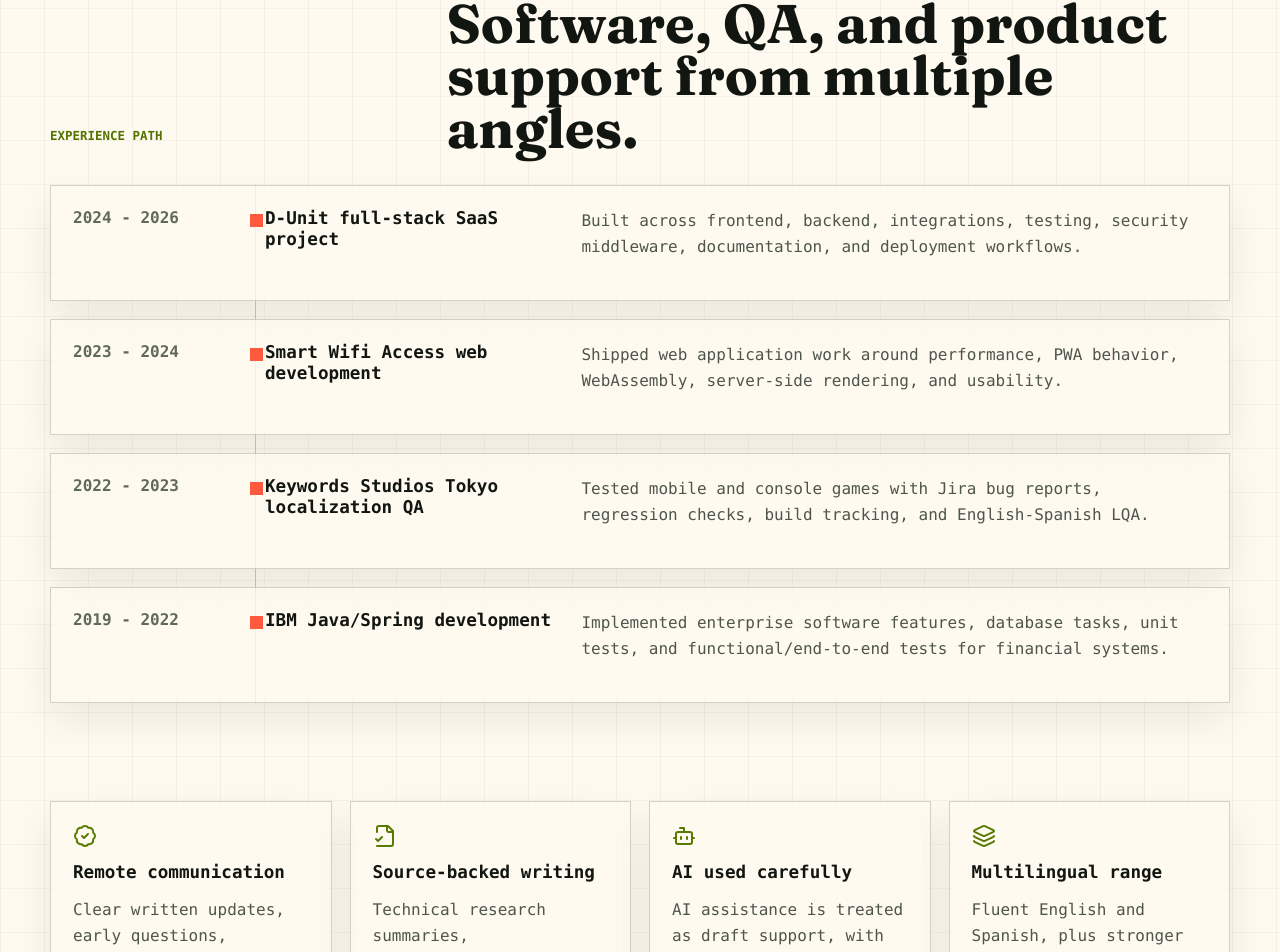
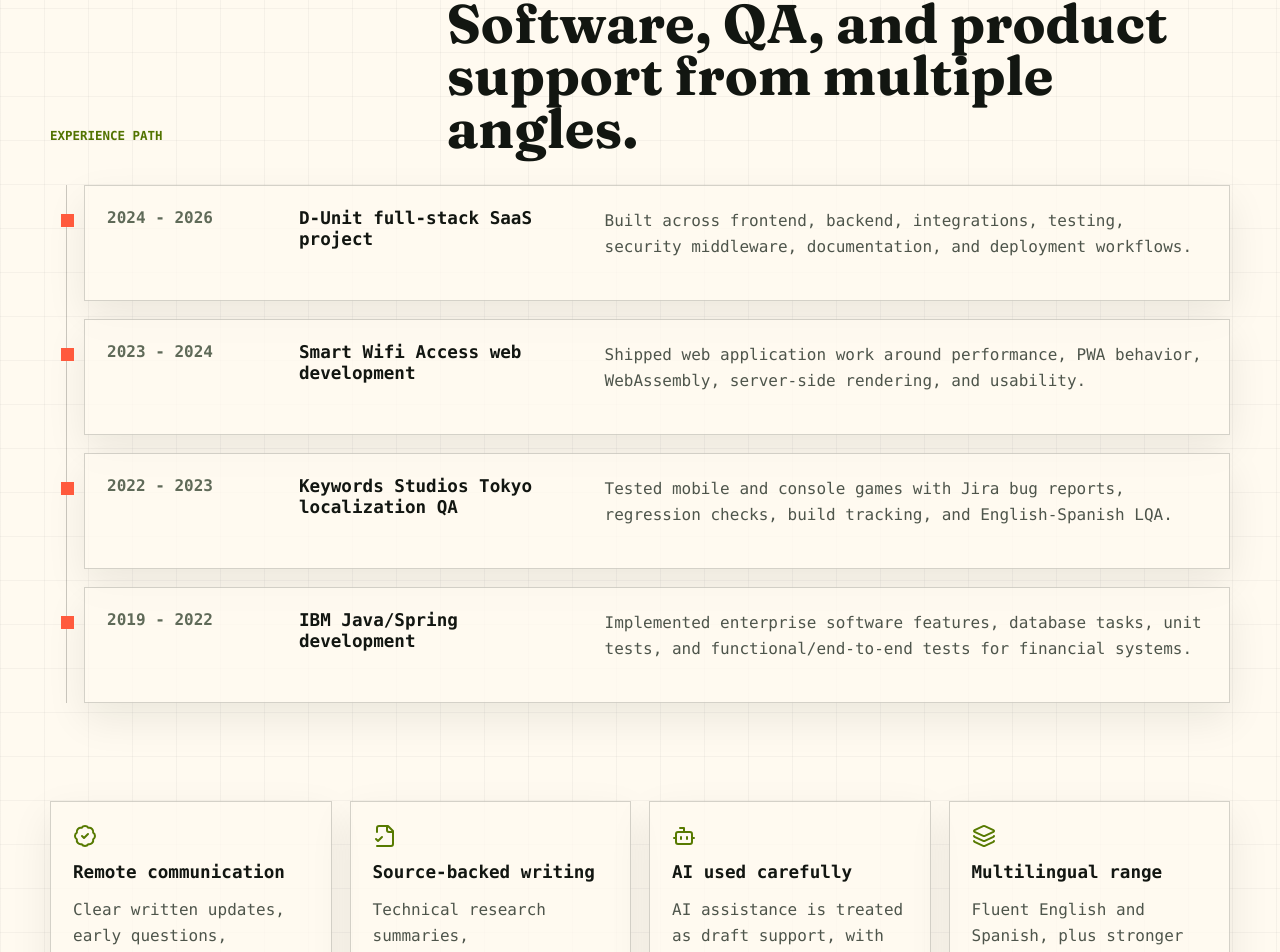
Before and after one commit to Nahuel149/balsas-nahuel-portfolio, a React (Vite) app: page / in a window 1280 px wide. Shown: the part 7999-8951 px from the top of the page. Built offline with nearby package versions, Linux system fonts and the light colour scheme; a web font is replaced by a local one.

Commit message:
fix: move timeline markers to gutter

```diff
--- a/src/styles.css
+++ b/src/styles.css
@@ -901,7 +901,8 @@ h3 {
 
 .timeline {
   position: relative;
-  --timeline-marker-left: 205px;
+  --timeline-marker-left: 16px;
+  padding-left: 34px;
 }
 
 .timeline::before {
@@ -927,7 +928,7 @@ h3 {
 .timelineItem::before {
   position: absolute;
   top: 28px;
-  left: calc(var(--timeline-marker-left) - 6px);
+  left: -24px;
   width: 13px;
   aspect-ratio: 1;
   content: "";
```
Also changed, not shown: 4 other files (tests, documents, lock files or other folders).
